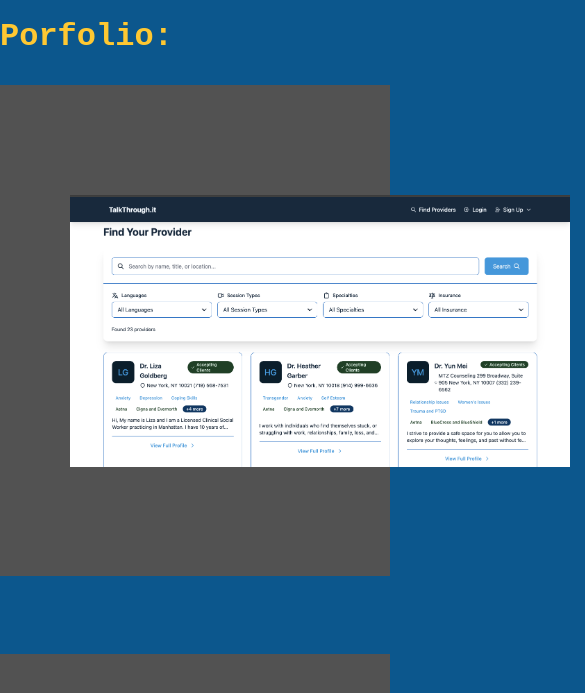
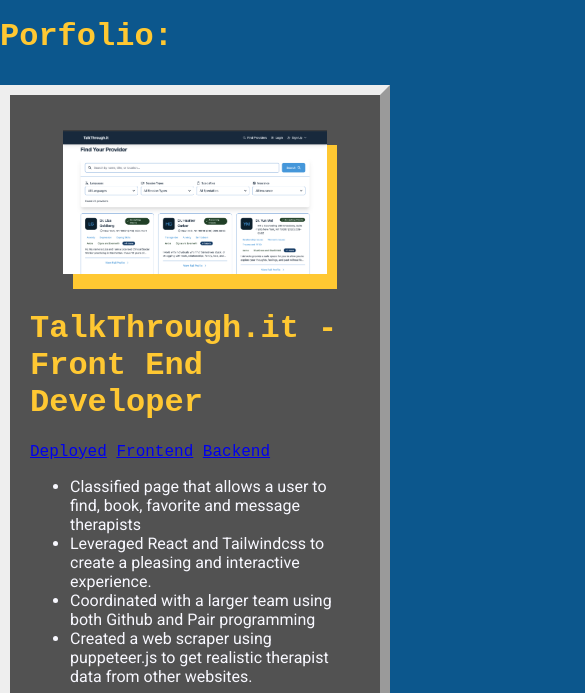
Before and after one commit to Gabe-N-G/Portfolio2024, a plain HTML site: page index.html in a window 390 px wide. Shown: the part 986-1679 px from the top of the page, 585 px wide, since content can reach past the window. Drawn offline with Linux system fonts and the light colour scheme; a web font is replaced by a local one.

Commit message:
more styling, changed to be responsive

```diff
--- a/style.css
+++ b/style.css
@@ -61,13 +61,17 @@ p, li{
 .portfolio-card{
   background-color: rgb(82, 82, 82);
   display: flex;
-  flex-direction: row;
+  flex-direction: column;
   padding: 20px;
   justify-content: space-around;
   align-items: center;
   margin: 30px 0px;
+  border-style: outset;
+  border-width: 10px;
 }
 
 .portfolio-card img{
+  width: 80%;
   margin: 15px 50px;
+  box-shadow: 10px 15px;
 }
```
